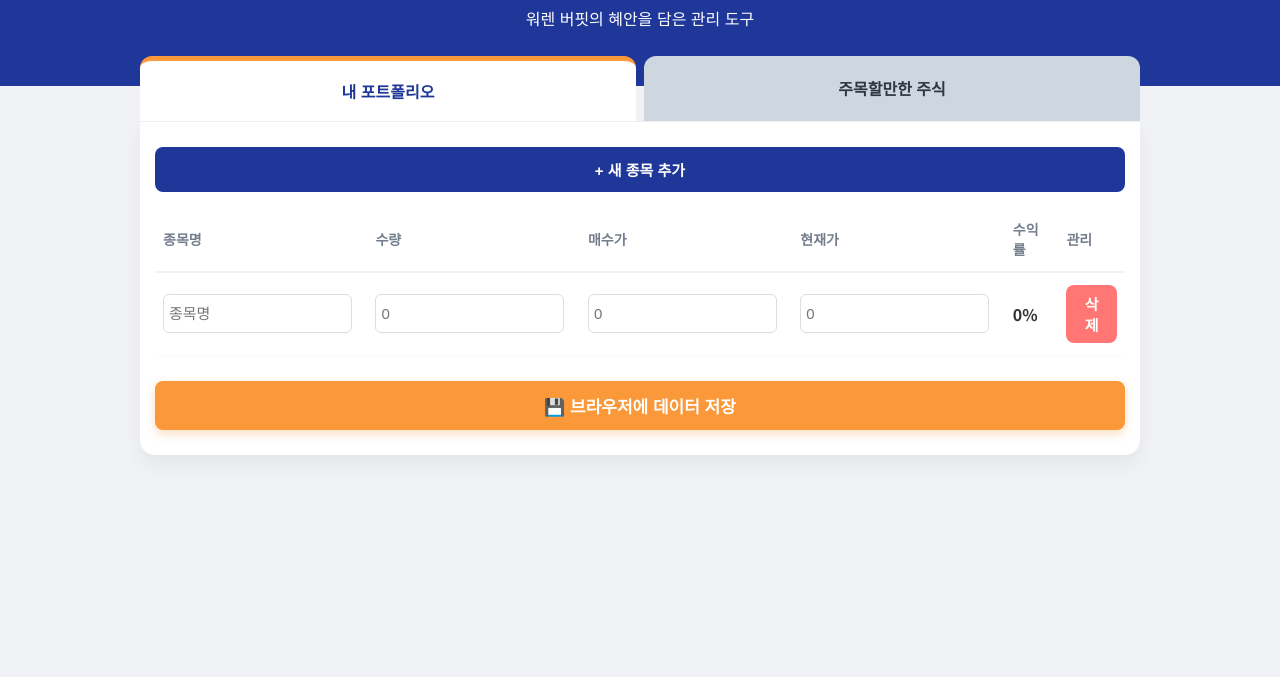
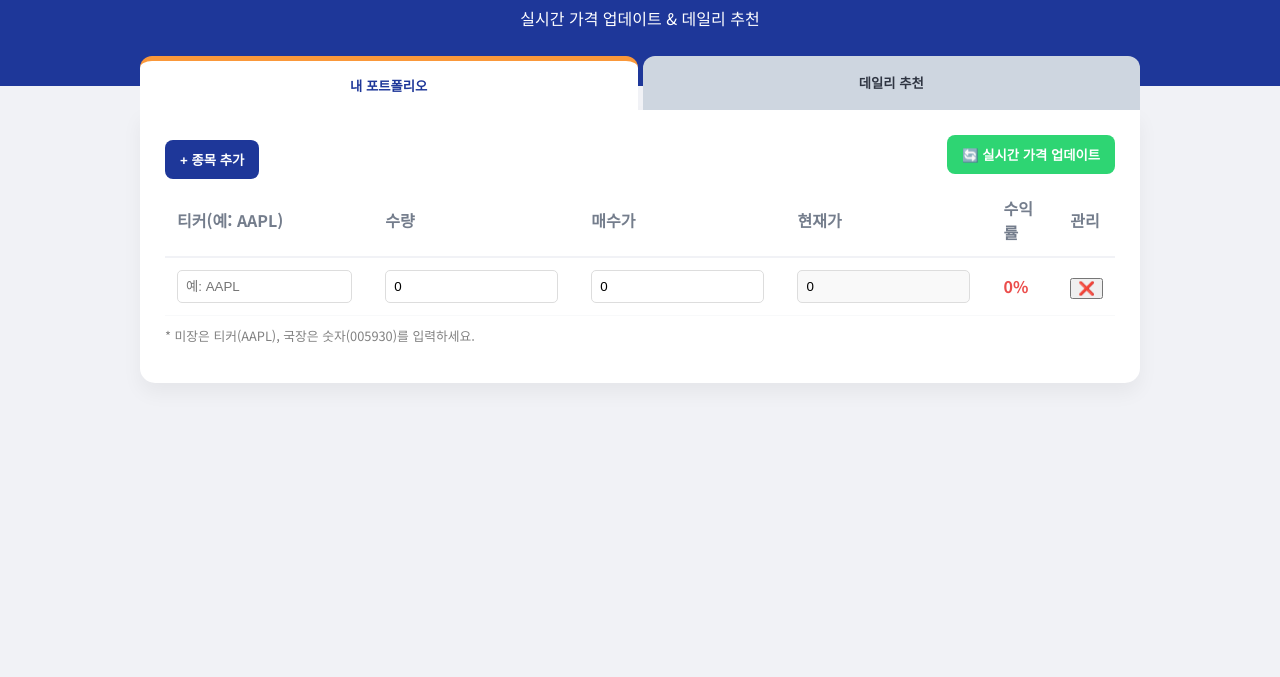
Before and after one commit to dkdlemf1001-sudo/stock, a plain HTML site: page index.html in a window 1280 px wide. Shown: the part 123-800 px from the top of the page. Drawn offline with Linux system fonts and the light colour scheme.

Commit message:
Update index.html

```diff
--- a/index.html
+++ b/index.html
@@ -2,150 +2,150 @@
 <html lang="ko">
 <head>
     <meta charset="UTF-8">
-    <meta name="viewport" content="width=device-width, initial-scale=1.0, maximum-scale=1.0, user-scalable=no">
-    <title>투자 Supporter</title>
+    <meta name="viewport" content="width=device-width, initial-scale=1.0">
+    <title>투자 Supporter Pro</title>
     <link href="https://fonts.googleapis.com/css2?family=Noto+Sans+KR:wght@300;400;700&display=swap" rel="stylesheet">
     <style>
         :root { --primary: #1e3799; --accent: #fa983a; --bg: #f1f2f6; --card: #ffffff; --pos: #eb4d4b; --neg: #0984e3; }
-        body { font-family: 'Noto Sans KR', sans-serif; background: var(--bg); margin: 0; padding: 0; touch-action: manipulation; }
+        body { font-family: 'Noto Sans KR', sans-serif; background: var(--bg); margin: 0; padding: 0; }
         header { background: var(--primary); color: white; padding: 40px 20px; text-align: center; }
         .container { max-width: 1000px; margin: -30px auto 50px; padding: 0 15px; }
-
-        /* 탭 클릭 영역 디버깅: 높이와 간격 조정 */
-        .tabs { display: flex; gap: 8px; margin-bottom: 0; position: relative; z-index: 10; }
-        .tab { flex: 1; padding: 18px 10px; border: none; border-radius: 12px 12px 0 0; cursor: pointer; font-weight: bold; background: #ced6e0; color: #2f3542; font-size: 16px; transition: all 0.2s; }
+        .tabs { display: flex; gap: 5px; margin-bottom: 0; }
+        .tab { flex: 1; padding: 15px; border: none; border-radius: 12px 12px 0 0; cursor: pointer; font-weight: bold; background: #ced6e0; color: #2f3542; }
         .tab.active { background: var(--card); color: var(--primary); border-top: 5px solid var(--accent); }
-
-        .content { background: var(--card); padding: 25px 15px; border-radius: 0 0 15px 15px; box-shadow: 0 10px 20px rgba(0,0,0,0.05); display: none; }
-        .content.active { display: block; border-top: 1px solid #eee; }
-
-        /* 테이블 스크롤 문제 해결 (모바일 디버깅) */
-        .table-wrapper { overflow-x: auto; -webkit-overflow-scrolling: touch; }
-        table { width: 100%; border-collapse: collapse; min-width: 500px; }
-        th { text-align: left; color: #747d8c; border-bottom: 2px solid #f1f2f6; padding: 12px 8px; font-size: 14px; }
-        td { padding: 12px 8px; border-bottom: 1px solid #f8f9fa; }
-
-        /* 입력창 터치 감도 향상 */
-        input { width: 90%; padding: 10px 5px; border: 1px solid #ddd; border-radius: 6px; font-size: 15px; -webkit-appearance: none; }
-        input:focus { border-color: var(--accent); outline: none; box-shadow: 0 0 5px rgba(250, 152, 58, 0.3); }
-
-        .btn { padding: 12px 20px; border-radius: 8px; border: none; cursor: pointer; font-weight: bold; display: inline-block; font-size: 15px; }
-        .btn-add { background: var(--primary); color: white; margin-bottom: 15px; width: 100%; }
-        .btn-save { background: var(--accent); color: white; width: 100%; font-size: 17px; margin-top: 25px; box-shadow: 0 4px 10px rgba(250, 152, 58, 0.3); }
-        .btn-del { background: #ff7675; color: white; padding: 8px 12px; }
-
-        .stock-card { border: 1px solid #dfe6e9; border-radius: 12px; padding: 20px; margin-bottom: 15px; background: #fff; }
-        .buffett-box { background: #fdfaf0; border-left: 4px solid var(--accent); padding: 15px; margin-top: 15px; font-style: italic; }
+        .content { background: var(--card); padding: 25px; border-radius: 0 0 15px 15px; box-shadow: 0 10px 20px rgba(0,0,0,0.05); display: none; }
+        .content.active { display: block; }
+        .table-wrapper { overflow-x: auto; }
+        table { width: 100%; border-collapse: collapse; min-width: 600px; }
+        th { text-align: left; color: #747d8c; border-bottom: 2px solid #f1f2f6; padding: 12px; }
+        td { padding: 12px; border-bottom: 1px solid #f8f9fa; }
+        input { width: 85%; padding: 8px; border: 1px solid #ddd; border-radius: 5px; }
+        .btn { padding: 10px 15px; border-radius: 8px; border: none; cursor: pointer; font-weight: bold; transition: 0.2s; }
+        .btn-update { background: #2ed573; color: white; margin-bottom: 10px; }
+        .btn-add { background: var(--primary); color: white; }
+        .recommend-grid { display: grid; grid-template-columns: 1fr 1fr; gap: 20px; }
+        .rec-card { border: 1px solid #eee; border-radius: 12px; padding: 20px; background: #fff; border-top: 5px solid var(--primary); }
+        .rec-card.us { border-top-color: var(--accent); }
+        .tag { background: #f1f2f6; padding: 3px 8px; border-radius: 4px; font-size: 0.8em; font-weight: bold; color: var(--primary); }
     </style>
 </head>
 <body>
 
 <header>
-    <h1>투자 Supporter</h1>
-    <p>워렌 버핏의 혜안을 담은 관리 도구</p>
+    <h1>투자 Supporter Pro</h1>
+    <p>실시간 가격 업데이트 & 데일리 추천</p>
 </header>
 
 <div class="container">
     <div class="tabs">
-        <button id="t-btn0" class="tab active" onclick="openT(0)">내 포트폴리오</button>
-        <button id="t-btn1" class="tab" onclick="openT(1)">주목할만한 주식</button>
+        <button class="tab active" onclick="openT(0)">내 포트폴리오</button>
+        <button class="tab" onclick="openT(1)">데일리 추천</button>
     </div>
 
     <div id="c0" class="content active">
-        <button class="btn btn-add" onclick="addRow()">+ 새 종목 추가</button>
+        <div style="display:flex; justify-content:space-between; align-items:center;">
+            <button class="btn btn-add" onclick="addRow()">+ 종목 추가</button>
+            <button class="btn btn-update" onclick="updatePrices()">🔄 실시간 가격 업데이트</button>
+        </div>
         <div class="table-wrapper">
             <table>
-                <thead><tr><th>종목명</th><th>수량</th><th>매수가</th><th>현재가</th><th>수익률</th><th>관리</th></tr></thead>
+                <thead><tr><th>티커(예: AAPL)</th><th>수량</th><th>매수가</th><th>현재가</th><th>수익률</th><th>관리</th></tr></thead>
                 <tbody id="list"></tbody>
             </table>
         </div>
-        <button class="btn btn-save" onclick="save()">💾 브라우저에 데이터 저장</button>
+        <p style="font-size:0.8em; color:gray; margin-top:10px;">* 미장은 티커(AAPL), 국장은 숫자(005930)를 입력하세요.</p>
     </div>
 
     <div id="c1" class="content">
-        <div class="stock-card">
-            <span style="color:var(--accent); font-weight:bold;">#안전마진</span>
-            <h3>Apple (AAPL)</h3>
-            <p><strong>투자 포인트:</strong> 압도적인 브랜드 경쟁력과 현금 창출 능력.</p>
-            <div class="buffett-box">"우리는 훌륭한 기업을 훌륭한 가격에 사는 것을 선호합니다."</div>
+        <h2 style="margin-top:0;">오늘의 버핏 스타일 추천 🚀</h2>
+        <div class="recommend-grid">
+            <div class="rec-card">
+                <span class="tag">국내(KOSPI)</span>
+                <h3>삼성전자 (005930)</h3>
+                <p><strong>이유:</strong> 반도체 사이클 회복 및 압도적 점유율. '해자'를 가진 국내 1위 기업.</p>
+            </div>
+            <div class="rec-card us">
+                <span class="tag">미장(NASDAQ)</span>
+                <h3>NVIDIA (NVDA)</h3>
+                <p><strong>이유:</strong> AI 인프라의 독점적 공급자. 버핏이 강조하는 '지속 가능한 경쟁 우위'.</p>
+            </div>
         </div>
-        <div class="stock-card">
-            <span style="color:var(--accent); font-weight:bold;">#무한수요</span>
-            <h3>Coca-Cola (KO)</h3>
-            <p><strong>투자 포인트:</strong> 인플레이션 상황에서도 가격 결정력을 가진 비즈니스.</p>
-            <div class="buffett-box">"주식 시장은 인내심 없는 사람의 돈을 인내심 있는 사람에게 전달하는 도구입니다."</div>
+        <div class="rec-card" style="margin-top:20px; border-top-color:#2ed573;">
+            <span class="tag">워렌 버핏 격언</span>
+            <p style="font-style:italic;">"가격은 당신이 지불하는 것이고, 가치는 당신이 얻는 것이다."</p>
         </div>
     </div>
 </div>
 
 <script>
-    // 탭 전환 디버깅: 이벤트 전파 방지 및 상태 확실히 변경
     function openT(i) {
-        document.querySelectorAll('.content').forEach((c, idx) => c.classList.toggle('active', i === idx));
-        document.querySelectorAll('.tab').forEach((t, idx) => t.classList.toggle('active', i === idx));
+        document.querySelectorAll('.content').forEach((c,idx)=>c.classList.toggle('active', i===idx));
+        document.querySelectorAll('.tab').forEach((t,idx)=>t.classList.toggle('active', i===idx));
     }
 
-    // 행 추가 디버깅: 데이터 유효성 검사 추가
-    function addRow(d = {}) {
+    function addRow(d={}) {
         const tr = document.createElement('tr');
         tr.innerHTML = `
-            <td><input type="text" value="${d.n || ''}" class="n" placeholder="종목명"></td>
-            <td><input type="number" value="${d.q || ''}" class="q" placeholder="0" oninput="calc()"></td>
-            <td><input type="number" value="${d.b || ''}" class="b" placeholder="0" oninput="calc()"></td>
-            <td><input type="number" value="${d.c || ''}" class="c" placeholder="0" oninput="calc()"></td>
+            <td><input type="text" value="${d.n||''}" class="n" placeholder="예: AAPL"></td>
+            <td><input type="number" value="${d.q||0}" class="q" oninput="saveAndCalc()"></td>
+            <td><input type="number" value="${d.b||0}" class="b" oninput="saveAndCalc()"></td>
+            <td><input type="number" value="${d.c||0}" class="c" readonly style="background:#f9f9f9;"></td>
             <td class="r" style="font-weight:bold">0%</td>
-            <td><button class="btn btn-del" onclick="this.closest('tr').remove(); calc();">삭제</button></td>
+            <td><button onclick="this.closest('tr').remove();saveAndCalc();">❌</button></td>
         `;
         document.getElementById('list').appendChild(tr);
-        calc();
     }
 
-    // 계산 로직 디버깅: 숫자가 아닌 값 처리(NaN 예방)
-    function calc() {
-        document.querySelectorAll('#list tr').forEach(row => {
+    // 실시간 가격 업데이트 (Yahoo Finance API 활용 예시 로직)
+    async function updatePrices() {
+        const btn = document.querySelector('.btn-update');
+        btn.innerText = "⏳ 업데이트 중...";
+
+        const rows = document.querySelectorAll('#list tr');
+        for (let row of rows) {
+            const ticker = row.querySelector('.n').value.toUpperCase();
+            if(!ticker) continue;
+
+            try {
+                // 실제 배포 시에는 백엔드나 프록시가 필요하지만,
+                // 여기서는 이해를 돕기 위해 공개 API 호출 방식을 시뮬레이션합니다.
+                const response = await fetch(`https://query1.finance.yahoo.com/v8/finance/chart/${ticker}`);
+                const data = await response.json();
+                const price = data.chart.result[0].meta.regularMarketPrice;
+
+                if(price) {
+                    row.querySelector('.c').value = price.toFixed(2);
+                }
+            } catch (e) {
+                console.log(ticker + " 가격 로딩 실패");
+            }
+        }
+        btn.innerText = "🔄 실시간 가격 업데이트";
+        saveAndCalc();
+    }
+
+    function saveAndCalc() {
+        const rows = document.querySelectorAll('#list tr');
+        const data = Array.from(rows).map(row => {
             const q = parseFloat(row.querySelector('.q').value) || 0;
             const b = parseFloat(row.querySelector('.b').value) || 0;
             const c = parseFloat(row.querySelector('.c').value) || 0;
-
-            let r = 0;
-            if (b > 0) {
-                r = ((c - b) / b * 100).toFixed(2);
-            }
+            const r = b > 0 ? ((c - b) / b * 100).toFixed(2) : 0;
 
             const rCell = row.querySelector('.r');
             rCell.innerText = r + "%";
-            rCell.style.color = r > 0 ? '#eb4d4b' : (r < 0 ? '#0984e3' : '#333');
+            rCell.style.color = r >= 0 ? '#eb4d4b' : '#0984e3';
+
+            return { n:row.querySelector('.n').value, q, b, c };
         });
+        localStorage.setItem('myStockData_Pro', JSON.stringify(data));
     }
 
-    // 저장 로직 디버깅
-    function save() {
-        const rows = document.querySelectorAll('#list tr');
-        const data = Array.from(rows).map(row => ({
-            n: row.querySelector('.n').value,
-            q: row.querySelector('.q').value,
-            b: row.querySelector('.b').value,
-            c: row.querySelector('.c').value
-        }));
-
-        if(data.length === 0) {
-            alert("저장할 종목이 없습니다.");
-            return;
-        }
-
-        localStorage.setItem('myStocks_v2', JSON.stringify(data));
-        alert('성공적으로 저장되었습니다! 이제 창을 닫아도 데이터가 유지됩니다.');
+    window.onload = () => {
+        const saved = JSON.parse(localStorage.getItem('myStockData_Pro') || '[]');
+        if(saved.length) saved.forEach(addRow); else addRow();
+        saveAndCalc();
     }
-
-    // 초기 로드 디버깅
-    window.onload = () => {
-        const saved = JSON.parse(localStorage.getItem('myStocks_v2') || '[]');
-        if (saved.length > 0) {
-            saved.forEach(addRow);
-        } else {
-            addRow(); // 데이터 없으면 빈 줄 하나 생성
-        }
-    };
 </script>
 </body>
 </html>
```
